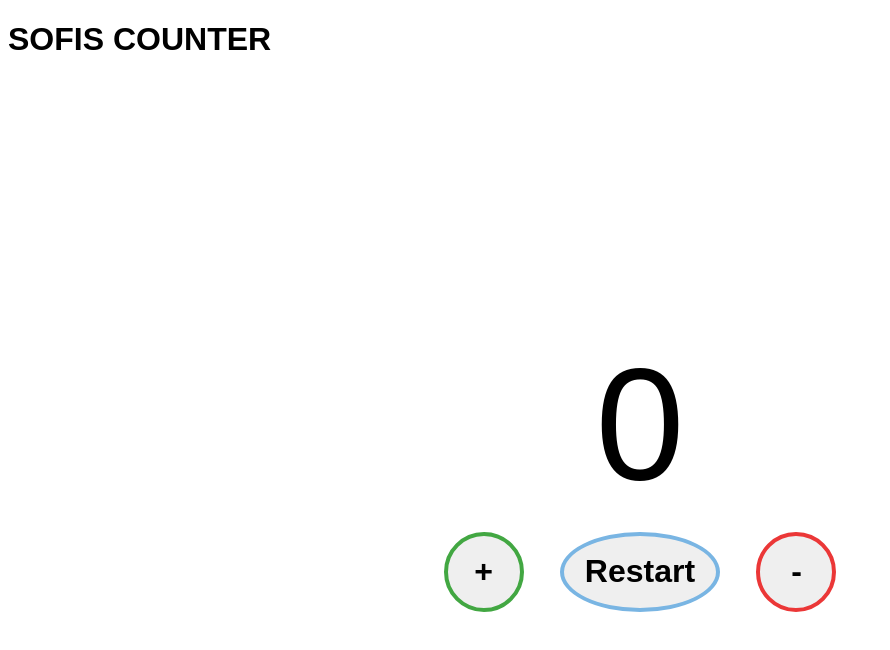
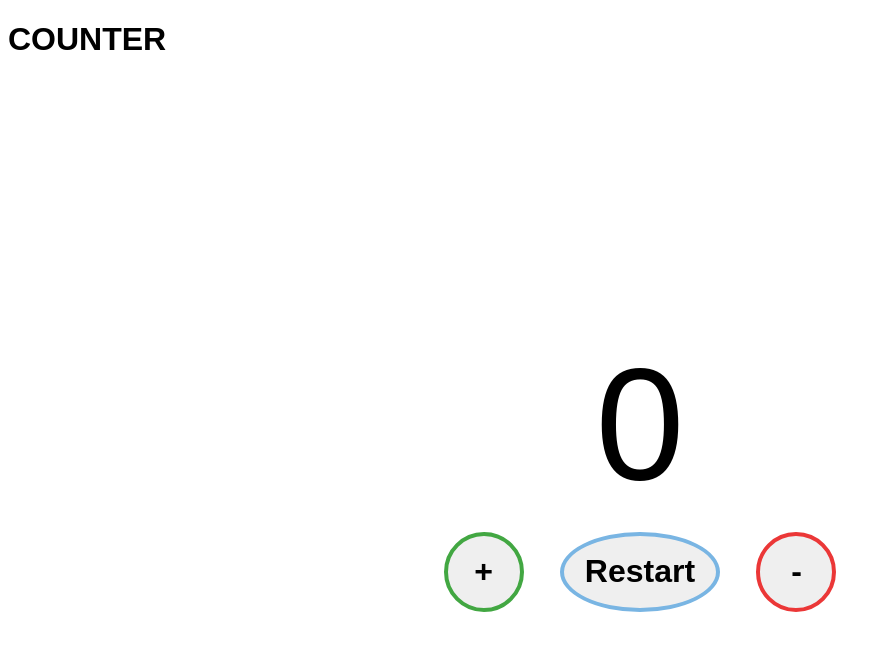
Before and after one commit to metis89/202304-w1ch1-sofia-hudson, a plain HTML site: page index.html in a window 1280 px wide. Shown: the whole page, without its empty margins (0-890 px from the left). Drawn offline with Linux system fonts and the light colour scheme.

Commit message:
title actulize

```diff
--- a/index.html
+++ b/index.html
@@ -10,7 +10,7 @@
 </head>
 
 <body>
-  <h1>SOFIS COUNTER</h1>
+  <h1>COUNTER</h1>
   <div class="container">
     <div id="counter">0</div>
     <div class="button-wrapper">
```
